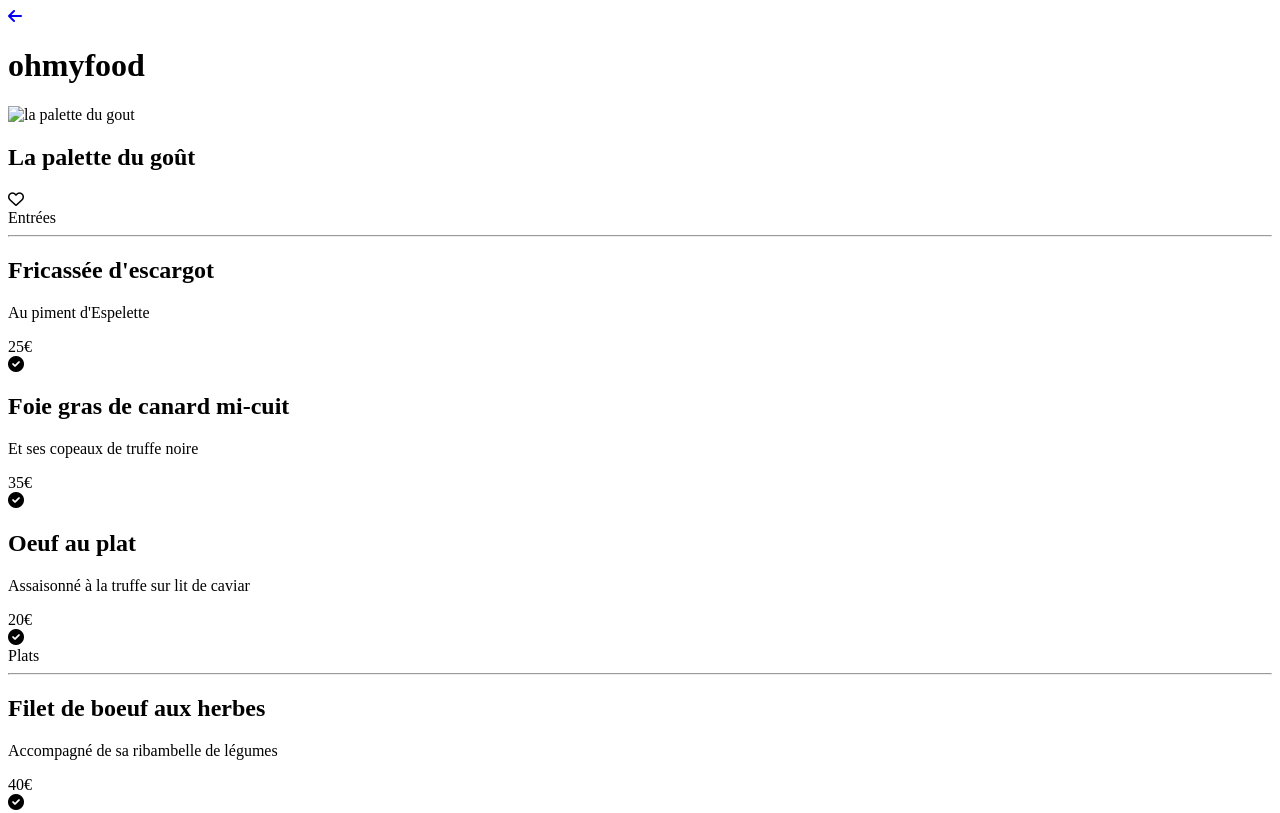
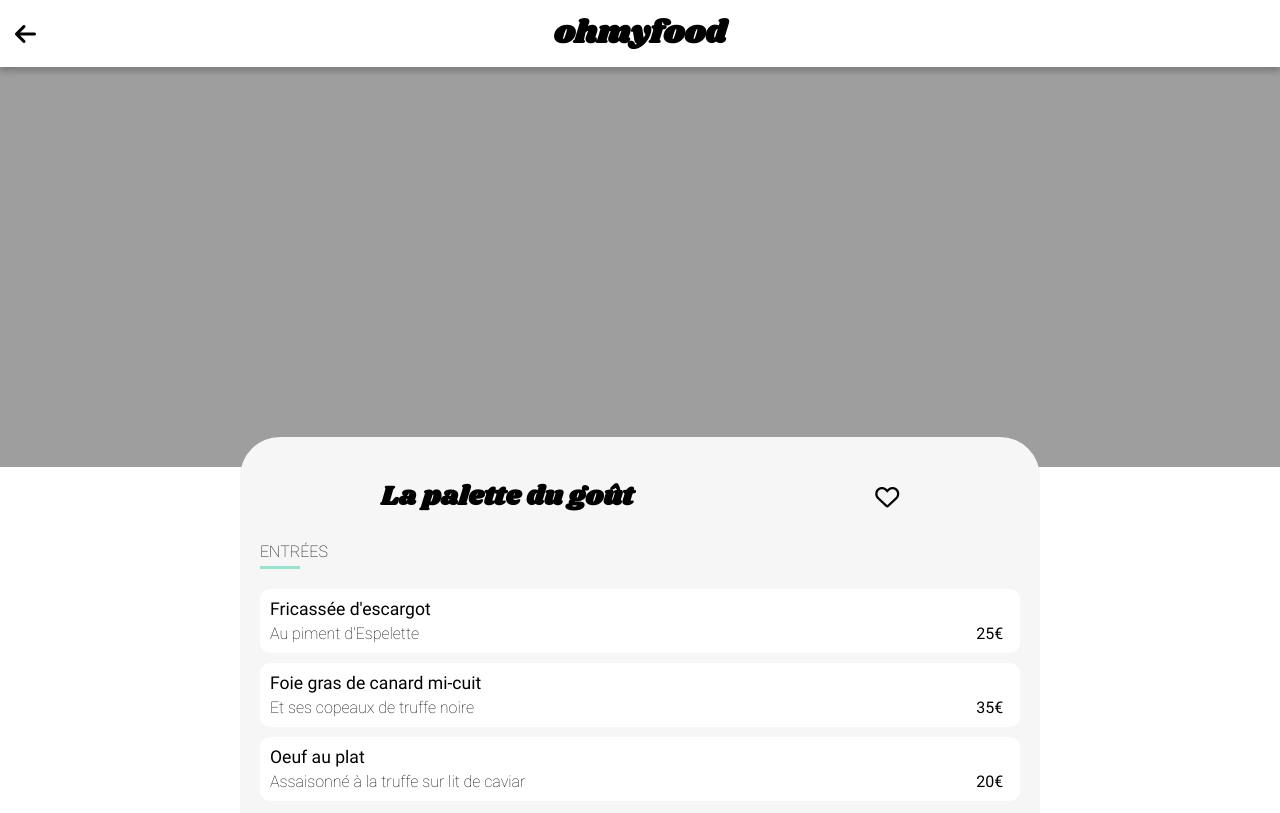
Before and after one commit to GaRyFoYDev/GaryFOY_P3_14122021, a website: page la-palette-du-gout.html in a window 1280 px wide. Shown: the top 813 px of the page. Drawn offline with Linux system fonts and the light colour scheme; the site is published under a folder, as on GitHub Pages, so addresses that start at the root find nothing; files whose address does not match are found by name.

Commit message:
Update la-palette-du-gout.html

```diff
--- a/la-palette-du-gout.html
+++ b/la-palette-du-gout.html
@@ -4,7 +4,7 @@
     <meta charset="UTF-8" />
     <meta http-equiv="X-UA-Compatible" content="IE=edge" />
     <meta name="viewport" content="width=device-width, initial-scale=1.0" />
-    <link rel="stylesheet" href="/css/style.css" />
+    <link rel="stylesheet" href="css/style.css" />
     <link
       rel="stylesheet"
       href="https://cdnjs.cloudflare.com/ajax/libs/font-awesome/6.0.0-beta3/css/all.min.css"
@@ -25,7 +25,7 @@
     <main class="main">
       <div class="picture">
         <img
-          src="/img/restaurants/la-palette-du-gout.jpg"
+          src="img/restaurants/la-palette-du-gout.jpg"
           alt="la palette du gout"
         />
       </div>
```
